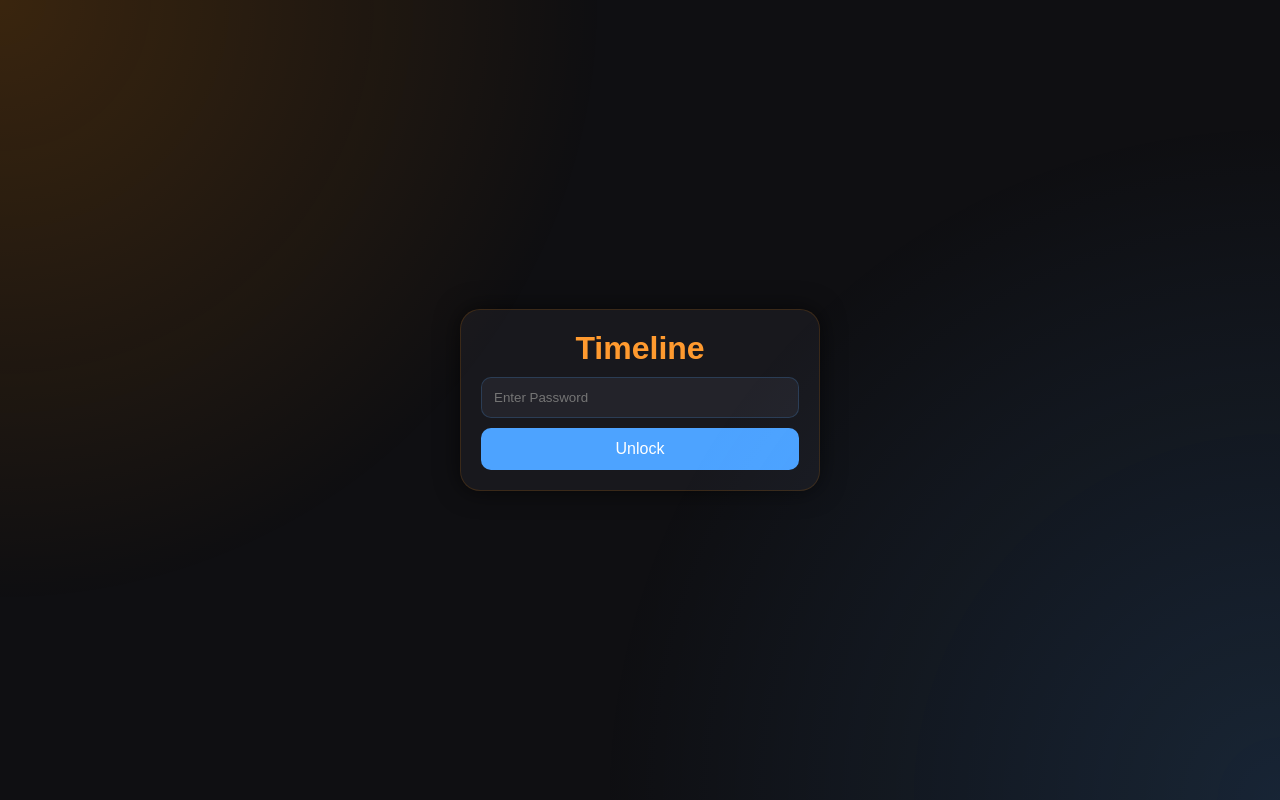
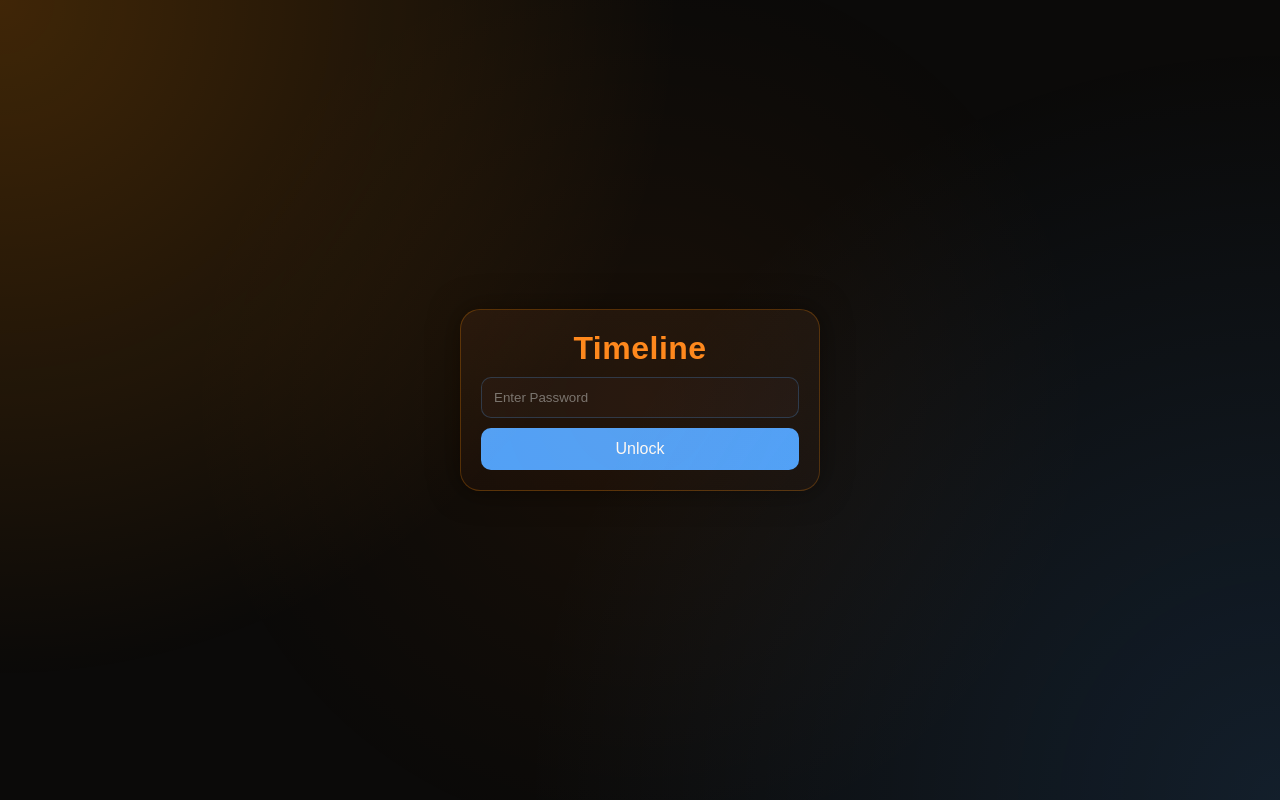
Before and after one commit to Shawnobr/my-timeline, a plain HTML site: page index.html in a window 1280 px wide. Drawn offline with Linux system fonts and the light colour scheme.

Commit message:
Update index.html

```diff
--- a/index.html
+++ b/index.html
@@ -14,7 +14,7 @@
 }
 
 body{
-    background:#0f0f12;
+    background:#0b0a09;
     color:white;
     display:flex;
     justify-content:center;
@@ -22,14 +22,15 @@ body{
     min-height:100vh;
 }
 
-/* orange + blue glow background */
+/* warm orange + subtle blue ambient glow */
 body::before{
     content:"";
     position:fixed;
     inset:0;
     background:
-        radial-gradient(circle at top left, rgba(255,140,0,0.18), transparent 40%),
-        radial-gradient(circle at bottom right, rgba(77,163,255,0.15), transparent 45%);
+        radial-gradient(circle at top left, rgba(255,140,0,0.22), transparent 45%),
+        radial-gradient(circle at bottom right, rgba(70,160,255,0.14), transparent 50%),
+        radial-gradient(circle at center, rgba(255,120,0,0.06), transparent 60%);
     pointer-events:none;
 }
 
@@ -38,44 +39,52 @@ body::before{
     max-width:95vw;
 }
 
+/* MAIN CARD */
 .card{
-    background:#18181d;
+    background:linear-gradient(180deg, #1a120d, #120c09);
     border-radius:20px;
     padding:20px;
-    box-shadow:0 0 25px rgba(0,0,0,.6);
-    border:1px solid rgba(255,140,0,0.15);
+    box-shadow:0 0 30px rgba(0,0,0,.7);
+    border:1px solid rgba(255,140,0,0.25);
 }
 
+/* TITLE (deep orange) */
 h1{
     text-align:center;
     margin-bottom:10px;
-    color:#ff9a2f;
+    color:#ff8a1f;
+    letter-spacing:0.5px;
 }
 
+/* INPUTS + SELECT */
 input, select{
     width:100%;
     padding:12px;
     border:none;
     border-radius:10px;
     margin-bottom:10px;
-    background:#23232a;
+
+    background:#1c1410;
     color:white;
-    border:1px solid rgba(77,163,255,0.2);
-    outline:none;
+
+    border:1px solid rgba(70,160,255,0.25);
 }
 
 input:focus, select:focus{
     border:1px solid #4da3ff;
-    box-shadow:0 0 8px rgba(77,163,255,0.3);
+    box-shadow:0 0 10px rgba(77,163,255,0.25);
 }
 
+/* BUTTON (blue accent) */
 button{
     width:100%;
     padding:12px;
     border:none;
     border-radius:10px;
+
     background:#4da3ff;
     color:white;
+
     cursor:pointer;
     font-size:16px;
     transition:0.2s;
@@ -88,36 +97,44 @@ button:hover{
 
 .hidden{ display:none; }
 
+/* DATA CARDS */
 .date-card{
-    background:#1f1f26;
+    background:linear-gradient(180deg, #20140f, #150e0a);
     border-radius:15px;
     padding:15px;
     margin-bottom:12px;
-    border-left:3px solid #ff9a2f;
+
+    border-left:3px solid #ff8a1f;
+    box-shadow:inset 0 0 10px rgba(255,140,0,0.05);
 }
 
+/* LABELS (softer orange) */
 .label{
     font-size:14px;
     color:#ffb36b;
 }
 
+/* VALUES */
 .number{
     font-size:28px;
     font-weight:bold;
+    color:white;
 }
 
+/* TITLE SUBTEXT */
 .today{
     text-align:center;
     margin-bottom:15px;
 }
 
 .subtitle{
-    color:#999;
+    color:#d0a48a;
     font-size:14px;
 }
 
+/* PERCENT (stays white per request) */
 #percent{
-    color:#4da3ff;
+    color:white;
     font-size:30px;
 }
 </style>
```
